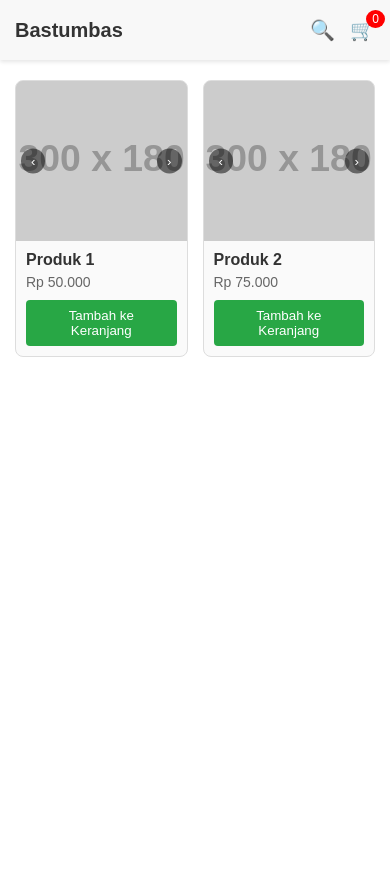
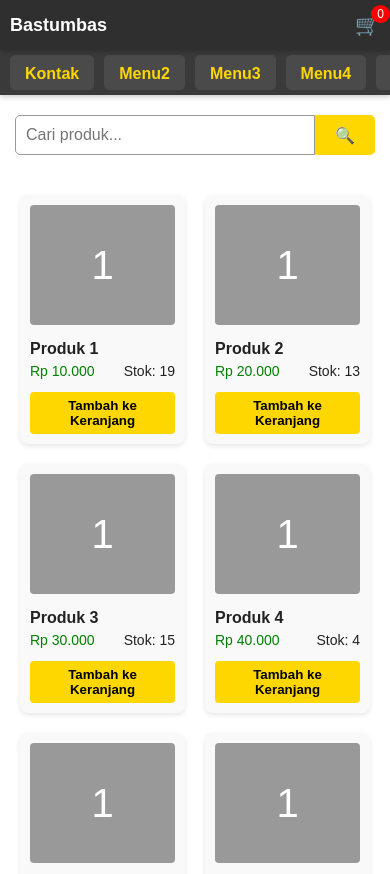
Before and after one commit to ienour/google-sheets-api, a website: page public/index.html in a window 390 px wide. Before the commit the page ends 844 px from the top, so only its background shows below. Drawn offline with Linux system fonts and the light colour scheme; placeholder pictures from the web are drawn by us.

Commit message:
Update index.html

```diff
--- a/public/index.html
+++ b/public/index.html
@@ -3,347 +3,455 @@
 <head>
   <meta charset="UTF-8" />
   <meta name="viewport" content="width=device-width, initial-scale=1.0" />
-  <title>Selamat Datang di Bastumbas</title>
+  <title>Bastumbas</title>
   <style>
-    * {
-      box-sizing: border-box;
-    }
+    * { box-sizing: border-box; }
     body {
       margin: 0;
       font-family: Arial, sans-serif;
       background-color: #ffffff;
-      color: #333;
+      color: #222;
     }
 
-    /* ===== HEADER ===== */
     header {
       position: fixed;
-      top: 0;
-      left: 0;
-      right: 0;
-      height: 60px;
-      background: #f8f8f8;
-      display: flex;
-      align-items: center;
-      justify-content: space-between;
-      padding: 0 15px;
-      box-shadow: 0 2px 4px rgba(0,0,0,0.1);
-      z-index: 1000;
+      top: 0; left: 0; right: 0;
+      height: 60px; background-color: #2f2f2f;
+      display: flex; align-items: center; justify-content: space-between;
+      padding: 0 20px; z-index: 1000;
+      box-shadow: 0 2px 5px rgba(0,0,0,0.2);
     }
-    header .logo {
+
+    .typewriter {
+      color: #fff;
       font-size: 20px;
       font-weight: bold;
+      white-space: nowrap;
+      overflow: hidden;
     }
-    header .icons {
+
+    .cart-icon {
+      position: relative;
+      color: #ffd700;
+      font-size: 24px;
+      cursor: pointer;
+    }
+
+    .cart-badge {
+      position: absolute;
+      top: -8px; right: -10px;
+      background-color: red; color: white;
+      font-size: 12px;
+      border-radius: 50%;
+      padding: 2px 6px;
+    }
+
+    .main-wrapper {
       display: flex;
-      align-items: center;
+      margin-top: 65px;
+      min-height: calc(100vh - 65px);
       gap: 15px;
     }
-    header .icons span {
-      font-size: 20px;
+
+    .sidebar-hover-area {
+      position: fixed;
+      top: 65px; left: 0;
+      width: 20px; height: calc(100vh - 65px);
+      z-index: 998;
+    }
+
+    .sidebar {
+      position: fixed;
+      top: 65px; left: -180px;
+      width: 200px; height: calc(100vh - 65px);
+      background-color: #3a3a3a;
+      padding: 20px 10px 20px 20px;
+      display: flex; flex-direction: column;
+      gap: 12px;
+      border-radius: 0 10px 10px 0;
+      box-shadow: 2px 0 5px rgba(0,0,0,0.1);
+      transition: left 0.3s ease;
+      z-index: 999;
+    }
+
+    .sidebar a {
+      padding: 10px 15px;
+      background-color: #4a4a4a;
+      color: #ffd700;
+      text-decoration: none;
+      font-weight: bold;
+      border-radius: 5px;
+      transition: background-color 0.3s, color 0.3s;
+      flex: 0 0 auto;
+    }
+
+    .sidebar a:hover {
+      background-color: #ffd700;
+      color: #000;
+    }
+
+    .sidebar-hover-area:hover + .sidebar,
+    .sidebar:hover {
+      left: 0;
+    }
+
+    .main-content {
+      flex-grow: 1;
+      padding: 10px 20px;
+      margin-left: 20px;
+      overflow-y: auto;
+      max-height: calc(100vh - 65px);
+    }
+
+    .search-bar {
+      position: sticky;
+      top: 0;
+      background: transparent;
+      padding: 10px 0;
+      z-index: 10;
+      display: flex;
+      justify-content: center;
+      margin-bottom: 20px;
+      flex-wrap: wrap;
+    }
+
+    .search-bar input[type="text"] {
+      width: 300px;
+      max-width: 90vw;
+      padding: 10px;
+      border: 1px solid #999;
+      border-radius: 5px 0 0 5px;
+      font-size: 16px;
+      outline: none;
+    }
+
+    .search-bar button {
+      padding: 10px 20px;
+      border: none;
+      background-color: #ffd700;
+      color: #000;
+      font-weight: bold;
+      border-radius: 0 5px 5px 0;
       cursor: pointer;
     }
-    header .cart-counter {
-      position: relative;
-    }
-    header .cart-counter::after {
-      content: attr(data-count);
-      position: absolute;
-      top: -8px;
-      right: -10px;
-      background: red;
-      color: white;
-      font-size: 12px;
-      padding: 2px 6px;
-      border-radius: 50%;
+
+    .product-grid {
+      display: grid;
+      grid-template-columns: repeat(auto-fill, minmax(180px, 1fr));
+      gap: 20px;
+      padding: 10px;
     }
 
-    main {
-      padding: 80px 15px 20px;
+    .product-card {
+      background-color: #f9f9f9;
+      border-radius: 8px;
+      padding: 10px;
+      box-shadow: 0 2px 5px rgba(0,0,0,0.1);
+      display: flex;
+      flex-direction: column;
+      gap: 5px;
+      cursor: pointer;
     }
 
-    /* ===== GRID PRODUK ===== */
-    .grid {
-      display: grid;
-      grid-template-columns: repeat(auto-fill, minmax(200px, 1fr));
-      gap: 15px;
-    }
-    .product-card {
-      background: #fafafa;
-      border: 1px solid #ddd;
-      border-radius: 8px;
-      overflow: hidden;
-      display: flex;
-      flex-direction: column;
-    }
     .slider {
       position: relative;
       width: 100%;
+      height: 150px;
       overflow: hidden;
+      background-color: #ccc;
+      border-radius: 4px;
     }
-    .slides {
-      display: flex;
-      transition: transform 0.3s ease;
+
+    .slide {
+      display: none;
+      width: 100%;
+      height: 100%;
+      font-size: 60px;
+      color: white;
+      background-color: #999;
+      text-align: center;
+      line-height: 150px;
     }
-    .slides img {
-      width: 100%;
-      height: 180px;
-      object-fit: cover;
-      flex-shrink: 0;
-      background: #ccc;
-    }
-    .slider button {
+
+    .slide.active { display: block; }
+
+    .panah {
       position: absolute;
       top: 50%;
       transform: translateY(-50%);
-      background: rgba(0,0,0,0.5);
+      background-color: rgba(0, 0, 0, 0.3);
       color: white;
       border: none;
+      font-size: 18px;
       padding: 5px 10px;
       cursor: pointer;
-      border-radius: 50%;
+      z-index: 1;
+      opacity: 0;
+      pointer-events: none;
+      transition: opacity 0.3s ease;
+      border-radius: 4px;
     }
-    .slider button.prev { left: 5px; }
-    .slider button.next { right: 5px; }
 
-    .product-info {
-      padding: 10px;
-      flex: 1;
+    .slider:hover .panah { opacity: 1; pointer-events: auto; }
+    .panah.prev { left: 5px; }
+    .panah.next { right: 5px; }
+
+    .product-name { font-weight: bold; margin-top: 10px; }
+    .product-price-stock {
+      display: flex;
+      justify-content: space-between;
+      align-items: center;
+      font-size: 14px;
     }
-    .product-info h3 {
-      margin: 0 0 5px;
-      font-size: 16px;
-    }
-    .product-info p {
-      margin: 0 0 10px;
-      font-size: 14px;
-      color: #666;
-    }
-    .product-info button {
-      background: #28a745;
-      color: white;
+
+    .add-to-cart-btn {
+      margin-top: 8px;
+      padding: 6px 10px;
+      font-weight: bold;
       border: none;
-      padding: 8px 12px;
       border-radius: 4px;
       cursor: pointer;
     }
+    .add-to-cart-btn.preorder { background-color: #4caf50; color: white; }
+    .add-to-cart-btn.tambah { background-color: #ffd700; color: #000; }
+    .add-to-cart-btn.disabled { background-color: #ccc; color: #777; cursor: not-allowed; }
 
-    /* ===== POPUP ===== */
+    footer {
+      text-align: center;
+      color: #666;
+      padding: 20px;
+      font-size: 14px;
+      margin-top: 40px;
+    }
+
     .popup {
-      position: fixed;
-      top: 0; left: 0; right: 0; bottom: 0;
-      background: rgba(0,0,0,0.6);
+      position: fixed; top: 0; left: 0;
+      width: 100vw; height: 100vh;
+      background-color: rgba(0,0,0,0.6);
       display: none;
-      align-items: center;
-      justify-content: center;
+      align-items: center; justify-content: center;
       z-index: 2000;
     }
-    .popup.active { display: flex; }
+
     .popup-content {
-      background: #fff;
-      width: 90%;
-      max-width: 500px;
-      border-radius: 8px;
-      overflow: hidden;
-      display: flex;
-      flex-direction: column;
-      max-height: 90%;
-    }
-    .popup-slider {
-      position: relative;
-      width: 100%;
-      overflow: hidden;
-    }
-    .popup-slides {
-      display: flex;
-      transition: transform 0.3s ease;
-    }
-    .popup-slides img {
-      width: 100%;
-      height: 250px;
-      object-fit: cover;
-      flex-shrink: 0;
-      background: #ccc;
-    }
-    .popup-slider button {
-      position: absolute;
-      top: 50%;
-      transform: translateY(-50%);
-      background: rgba(0,0,0,0.5);
-      color: white;
-      border: none;
-      padding: 5px 10px;
-      cursor: pointer;
-      border-radius: 50%;
-    }
-    .popup-slider button.prev { left: 5px; }
-    .popup-slider button.next { right: 5px; }
-    .popup-desc {
-      padding: 10px;
-      overflow-y: auto;
-      flex: 1;
+      background-color: #fff;
+      border-radius: 10px;
+      max-width: 500px; width: 90%; max-height: 90vh;
+      padding: 20px;
+      display: flex; flex-direction: column;
+      overflow: hidden; position: relative;
     }
     .popup-close {
-      background: #dc3545;
-      color: white;
-      border: none;
-      padding: 8px;
-      cursor: pointer;
+      position: absolute; top: 8px; right: 12px;
+      font-size: 22px; font-weight: bold; color: #999; cursor: pointer;
+    }
+    .popup-description {
+      margin-top: 15px;
+      overflow-y: auto;
+      max-height: 200px;
+      font-size: 14px; line-height: 1.4;
+      padding-right: 5px;
     }
 
-    /* ===== HP RESPONSIVE ===== */
+    /* ======== HP MODE ======== */
     @media (max-width: 768px) {
-      .grid {
-        grid-template-columns: repeat(2, 1fr);
+      header {
+        flex-direction: row;
+        justify-content: space-between;
+        height: 50px;
+        padding: 0 10px;
       }
-      .slides img, .popup-slides img {
-        height: 160px;
+      .typewriter { font-size: 18px; }
+      .cart-icon { font-size: 20px; }
+
+      /* sidebar jadi menu horizontal di bawah header */
+      .sidebar {
+        position: fixed;
+        top: 50px; left: 0;
+        width: 100%; height: 45px;
+        flex-direction: row;
+        justify-content: flex-start;
+        overflow-x: auto;
+        gap: 10px;
+        padding: 5px 10px;
+        border-radius: 0;
+        box-shadow: 0 2px 5px rgba(0,0,0,0.2);
+        background-color: #3a3a3a;
+        z-index: 999;
       }
-      .slider button, .popup-slider button {
-        display: block; /* selalu terlihat di HP */
+      .sidebar-hover-area { display: none; }
+
+      .main-wrapper {
+        flex-direction: column;
+        margin-top: 95px; /* header + menu */
       }
+      .main-content { margin-left: 0; padding: 10px; }
+
+      /* search bar lebih simpel */
+      .search-bar input[type="text"] { border-radius: 5px 0 0 5px; }
+      .search-bar button {
+        border-radius: 0 5px 5px 0;
+        font-size: 16px;
+      }
+      .search-bar button::before { content: "🔍"; }
+      .search-bar button span { display: none; }
+
+      .product-grid { grid-template-columns: repeat(2, 1fr); }
+      .slider { height: 120px; }
+      .slide { line-height: 120px; font-size: 40px; }
     }
   </style>
 </head>
 <body>
   <header>
-    <div class="logo">Bastumbas</div>
-    <div class="icons">
-      <span class="search">🔍</span>
-      <span class="cart-counter" id="cartCounter" data-count="0">🛒</span>
+    <div class="typewriter" id="typewriter"></div>
+    <div class="cart-icon" onclick="alert('Keranjang diklik')">
+      🛒<span class="cart-badge" id="cart-count">0</span>
     </div>
   </header>
 
-  <main>
-    <div class="grid">
-      <!-- CONTOH PRODUK -->
-      <div class="product-card" data-name="Produk 1" data-desc="Ini adalah deskripsi panjang produk 1. Bisa discroll di popup.">
-        <div class="slider">
-          <div class="slides">
-            <img src="https://via.placeholder.com/300x180?text=1" alt="">
-            <img src="https://via.placeholder.com/300x180?text=2" alt="">
-            <img src="https://via.placeholder.com/300x180?text=3" alt="">
-          </div>
-          <button class="prev">‹</button>
-          <button class="next">›</button>
-        </div>
-        <div class="product-info">
-          <h3>Produk 1</h3>
-          <p>Rp 50.000</p>
-          <button class="add-to-cart">Tambah ke Keranjang</button>
-        </div>
+  <div class="main-wrapper">
+    <div class="sidebar-hover-area"></div>
+    <div class="sidebar">
+      <a href="/kontak.html">Kontak</a>
+      <a href="#">Menu2</a>
+      <a href="#">Menu3</a>
+      <a href="#">Menu4</a>
+      <a href="#">Menu5</a>
+    </div>
+
+    <div class="main-content">
+      <div class="search-bar">
+        <input type="text" placeholder="Cari produk...">
+        <button><span>Cari</span></button>
       </div>
 
-      <div class="product-card" data-name="Produk 2" data-desc="Deskripsi produk 2 lebih panjang lagi agar bisa discroll di popup.">
-        <div class="slider">
-          <div class="slides">
-            <img src="https://via.placeholder.com/300x180?text=A" alt="">
-          </div>
-          <button class="prev">‹</button>
-          <button class="next">›</button>
-        </div>
-        <div class="product-info">
-          <h3>Produk 2</h3>
-          <p>Rp 75.000</p>
-          <button class="add-to-cart">Tambah ke Keranjang</button>
-        </div>
-      </div>
+      <div class="product-grid" id="product-grid"></div>
+
+      <footer>&copy; 2025 Bastumbas. Semua hak dilindungi.</footer>
     </div>
-  </main>
+  </div>
 
-  <!-- POPUP -->
   <div class="popup" id="popup">
     <div class="popup-content">
-      <div class="popup-slider">
-        <div class="popup-slides"></div>
-        <button class="prev">‹</button>
-        <button class="next">›</button>
-      </div>
-      <div class="popup-desc"></div>
-      <button class="popup-close">Tutup</button>
+      <span class="popup-close" onclick="tutupPopup()">×</span>
+      <div class="slider" id="popup-slider"></div>
+      <div class="popup-description" id="popup-desc"></div>
     </div>
   </div>
 
   <script>
-    // === SLIDER PRODUK (grid) ===
-    document.querySelectorAll('.slider').forEach(slider => {
-      const slides = slider.querySelector('.slides');
-      const images = slides.querySelectorAll('img');
+    const el = document.getElementById("typewriter");
+    const isMobile = window.innerWidth <= 768;
+
+    if (isMobile) {
+      el.textContent = "Bastumbas"; // tanpa animasi
+    } else {
+      const text = "Selamat Datang di Bastumbas";
+      const speed = 100, pause = 2000;
       let index = 0;
+      function typeText() {
+        if (index <= text.length) {
+          el.textContent = text.slice(0, index++);
+          setTimeout(typeText, speed);
+        } else {
+          setTimeout(() => {
+            el.textContent = "";
+            index = 0;
+            setTimeout(typeText, speed);
+          }, pause);
+        }
+      }
+      typeText();
+    }
 
-      function showSlide(i) {
-        if (i < 0) i = images.length - 1;
-        if (i >= images.length) i = 0;
-        index = i;
-        slides.style.transform = `translateX(${-i * 100}%)`;
+    let cartCount = 0;
+    function tambahKeranjang() {
+      cartCount++;
+      document.getElementById('cart-count').innerText = cartCount;
+    }
+
+    function buatProduk(i) {
+      const jumlahGambar = Math.floor(Math.random() * 3) + 1;
+      const stok = Math.floor(Math.random() * 21);
+      const bisaPreorder = stok === 0 && Math.random() < 0.5;
+
+      let slideHTML = '';
+      for (let j = 1; j <= jumlahGambar; j++) {
+        slideHTML += `<div class="slide${j===1?' active':''}" data-index="${j}">${j}</div>`;
       }
 
-      slider.querySelector('.prev').addEventListener('click', () => showSlide(index - 1));
-      slider.querySelector('.next').addEventListener('click', () => showSlide(index + 1));
+      let buttonClass = "add-to-cart-btn", buttonLabel = "", buttonAttr = "";
+      if (stok === 0) {
+        if (bisaPreorder) {
+          buttonClass += " preorder";
+          buttonLabel = "Preorder";
+          buttonAttr = `onclick="event.stopPropagation(); tambahKeranjang()"`;
+        } else {
+          buttonClass += " disabled"; buttonLabel = "Stok Habis"; buttonAttr = "disabled";
+        }
+      } else {
+        buttonClass += " tambah"; buttonLabel = "Tambah ke Keranjang";
+        buttonAttr = `onclick="event.stopPropagation(); tambahKeranjang()"`;
+      }
 
-      // Swipe support (HP)
-      let startX = 0;
-      slides.addEventListener('touchstart', e => startX = e.touches[0].clientX);
-      slides.addEventListener('touchend', e => {
-        let diff = e.changedTouches[0].clientX - startX;
-        if (diff > 50) showSlide(index - 1);
-        else if (diff < -50) showSlide(index + 1);
-      });
+      return `
+        <div class='product-card' onclick="bukaPopup(${i},${jumlahGambar})">
+          <div class='slider' data-jumlah='${jumlahGambar}' data-pos='1'>
+            ${slideHTML}
+            <button class="panah prev" style="display:none;" onclick="pindahSlide(event,this,-1)">&lt;</button>
+            <button class="panah next" ${jumlahGambar>1?'':'style="display:none;"'} onclick="pindahSlide(event,this,1)">&gt;</button>
+          </div>
+          <div class='product-name'>Produk ${i}</div>
+          <div class='product-price-stock'>
+            <span style='color:green;'>Rp ${(i*10000).toLocaleString('id-ID')}</span>
+            <span>Stok: ${stok}</span>
+          </div>
+          <button class="${buttonClass}" ${buttonAttr}>${buttonLabel}</button>
+        </div>
+      `;
+    }
 
-      showSlide(0);
-    });
+    document.getElementById("product-grid").innerHTML =
+      Array.from({ length: 20 }, (_, i) => buatProduk(i + 1)).join('');
 
-    // === POPUP PRODUK ===
-    const popup = document.getElementById('popup');
-    const popupSlides = document.querySelector('.popup-slides');
-    const popupDesc = document.querySelector('.popup-desc');
-    let popupIndex = 0;
+    function pindahSlide(event, btn, arah) {
+      event.stopPropagation();
+      const slider = btn.closest('.slider');
+      const slides = slider.querySelectorAll('.slide');
+      let jumlah = parseInt(slider.dataset.jumlah);
+      let posisi = parseInt(slider.dataset.pos);
 
-    document.querySelectorAll('.product-card').forEach(card => {
-      card.addEventListener('click', e => {
-        if (e.target.classList.contains('add-to-cart')) return; // klik tombol skip
+      slides[posisi-1].classList.remove('active');
+      posisi += arah;
+      if (posisi < 1) posisi = 1;
+      if (posisi > jumlah) posisi = jumlah;
 
-        popup.classList.add('active');
-        popupSlides.innerHTML = card.querySelector('.slides').innerHTML;
-        popupDesc.textContent = card.dataset.desc;
+      slides[posisi-1].classList.add('active');
+      slider.dataset.pos = posisi;
 
-        const imgs = popupSlides.querySelectorAll('img');
-        popupIndex = 0;
-        function showPopupSlide(i) {
-          if (i < 0) i = imgs.length - 1;
-          if (i >= imgs.length) i = 0;
-          popupIndex = i;
-          popupSlides.style.transform = `translateX(${-i * 100}%)`;
-        }
-        popup.querySelector('.prev').onclick = () => showPopupSlide(popupIndex - 1);
-        popup.querySelector('.next').onclick = () => showPopupSlide(popupIndex + 1);
+      slider.querySelector('.panah.prev').style.display = posisi>1?'block':'none';
+      slider.querySelector('.panah.next').style.display = posisi<jumlah?'block':'none';
+    }
 
-        // Swipe support popup
-        let startX = 0;
-        popupSlides.addEventListener('touchstart', ev => startX = ev.touches[0].clientX);
-        popupSlides.addEventListener('touchend', ev => {
-          let diff = ev.changedTouches[0].clientX - startX;
-          if (diff > 50) showPopupSlide(popupIndex - 1);
-          else if (diff < -50) showPopupSlide(popupIndex + 1);
-        });
-
-        showPopupSlide(0);
-      });
-    });
-
-    document.querySelector('.popup-close').addEventListener('click', () => {
-      popup.classList.remove('active');
-    });
-
-    // === KERANJANG ===
-    let cartCount = 0;
-    document.querySelectorAll('.add-to-cart').forEach(btn => {
-      btn.addEventListener('click', e => {
-        cartCount++;
-        document.getElementById('cartCounter').setAttribute('data-count', cartCount);
-        e.stopPropagation();
-      });
-    });
+    function bukaPopup(id,jumlahGambar) {
+      const slider = document.getElementById("popup-slider");
+      const desc = document.getElementById("popup-desc");
+      let slideHTML='';
+      for (let j=1;j<=jumlahGambar;j++) {
+        slideHTML += `<div class="slide${j===1?' active':''}" data-index="${j}">${j}</div>`;
+      }
+      slider.setAttribute('data-jumlah',jumlahGambar);
+      slider.setAttribute('data-pos',1);
+      slider.innerHTML=`
+        ${slideHTML}
+        <button class="panah prev" style="display:none;" onclick="pindahSlide(event,this,-1)">&lt;</button>
+        <button class="panah next" ${jumlahGambar>1?'':'style="display:none;"'} onclick="pindahSlide(event,this,1)">&gt;</button>
+      `;
+      desc.innerHTML = `<strong>Deskripsi Produk ${id}</strong><br>Ini deskripsi panjang produk...`;
+      document.getElementById("popup").style.display="flex";
+    }
+    function tutupPopup(){ document.getElementById("popup").style.display="none"; }
   </script>
 </body>
 </html>
```
